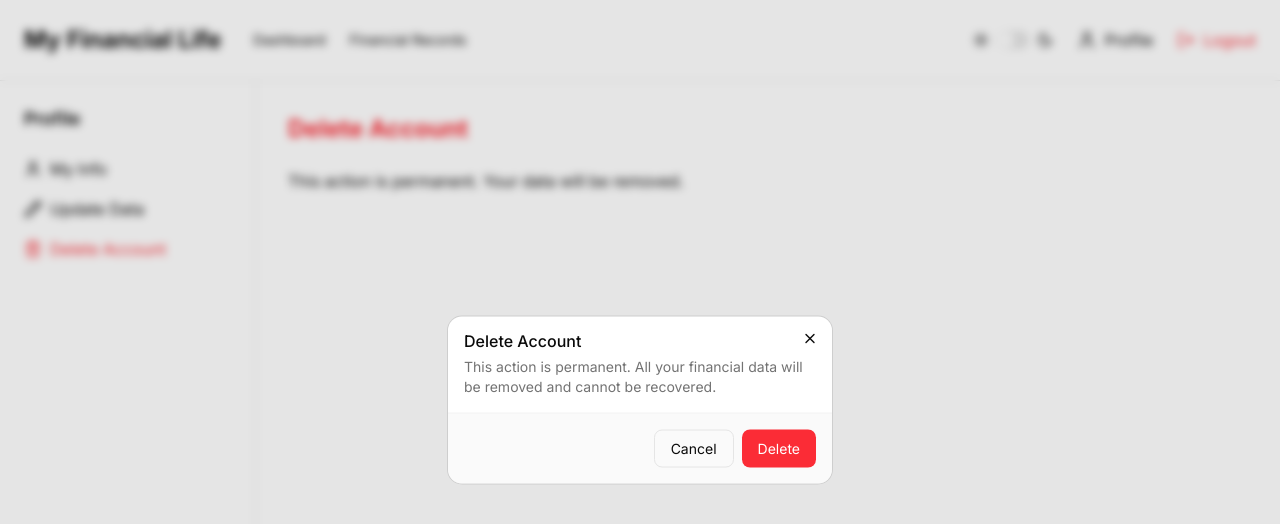
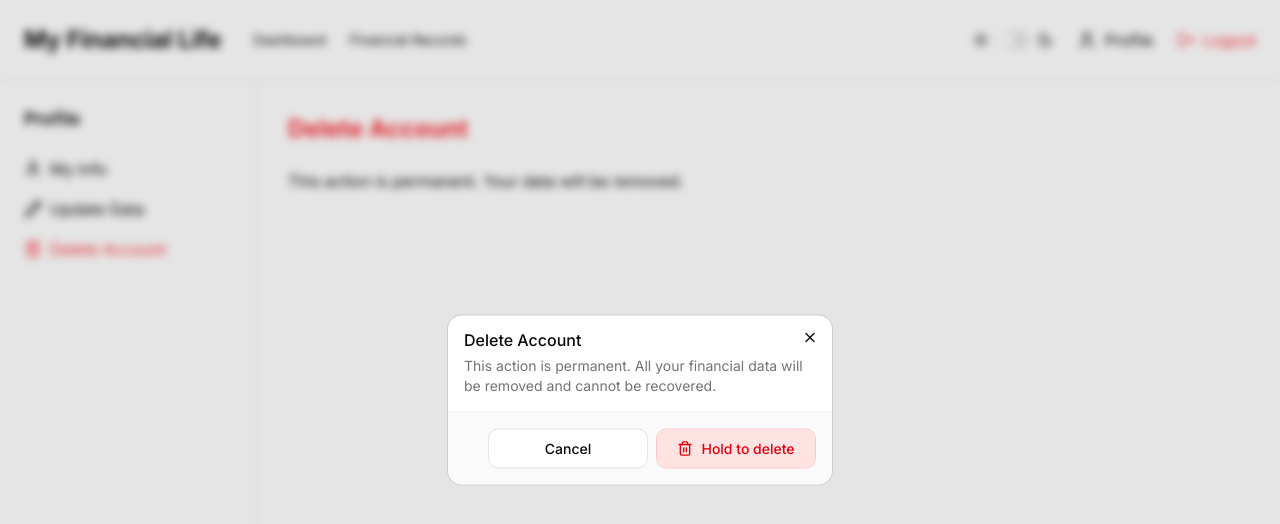
Before and after one commit to OlayaNOR/myfinanciallife, a Next.js app in the folder front/myfinanciallife/: page /profile/delete in a window 1280 px wide. Both pictures are taken after a click on the button "Delete Account". Shown: the top 524 px of the page. Built offline with nearby package versions, Linux system fonts and the light colour scheme.

Commit message:
Delete account finished, connected with backend and holding button implemented

```diff
--- a/front/myfinanciallife/components/profile/ProfileSideBar.tsx
+++ b/front/myfinanciallife/components/profile/ProfileSideBar.tsx
@@ -2,6 +2,8 @@
 
 import Link from "next/link";
 import { User, Pencil, Trash2 } from "lucide-react";
+import { ButtonHoldAndRelease } from "@/components/ui/hold-and-release-button"
+import { DialogClose } from "@/components/ui/dialog"
 
 import {
   Dialog,
@@ -12,6 +14,20 @@ import {
   DialogFooter,
   DialogTrigger,
 } from "@/components/ui/dialog";
+import { deleteAccount } from "@/services/userService";
+import { Button } from "../ui/button";
+
+async function handleDeleteAccount() {
+  try {
+    await deleteAccount()
+
+    localStorage.removeItem("token")
+    window.location.href = "/"
+
+  } catch (error) {
+    console.error(error)
+  }
+}
 
 export default function ProfileSidebar() {
 
@@ -61,13 +77,20 @@ export default function ProfileSidebar() {
 
             <DialogFooter>
 
-              <button className="px-4 py-2 border rounded-md">
-                Cancel
-              </button>
+              <DialogClose asChild>
+                <Button
+                  variant="outline"
+                  className="h-10 min-w-40"
+                >
+                  Cancel
+                </Button>
+              </DialogClose>
 
-              <button className="px-4 py-2 bg-red-500 text-white rounded-md">
-                Delete
-              </button>
+              <ButtonHoldAndRelease
+                holdDuration={3000}
+                className="min-w-40 cursor-pointer"
+                onClick={handleDeleteAccount}
+              />
 
             </DialogFooter>
 
--- a/front/myfinanciallife/components/ui/button.tsx
+++ b/front/myfinanciallife/components/ui/button.tsx
@@ -64,4 +64,6 @@ function Button({
   )
 }
 
+
+
 export { Button, buttonVariants }
--- /dev/null
+++ b/front/myfinanciallife/components/ui/hold-and-release-button.tsx
@@ -0,0 +1,86 @@
+"use client"
+
+import { useState, useRef } from "react"
+import { motion, useAnimation } from "framer-motion"
+import { Trash2Icon } from "lucide-react"
+import { Button } from "@/components/ui/button"
+import { cn } from "@/lib/utils"
+
+interface ButtonHoldAndReleaseProps
+  extends React.ButtonHTMLAttributes<HTMLButtonElement> {
+  holdDuration?: number
+}
+
+export function ButtonHoldAndRelease({
+  className,
+  holdDuration = 3000,
+  onClick,
+  ...props
+}: ButtonHoldAndReleaseProps) {
+
+  const [isHolding, setIsHolding] = useState(false)
+  const controls = useAnimation()
+  const timeoutRef = useRef<NodeJS.Timeout | null>(null)
+
+  function handleHoldStart() {
+
+    setIsHolding(true)
+
+    controls.start({
+      width: "100%",
+      transition: {
+        duration: holdDuration / 1000,
+        ease: "linear",
+      },
+    })
+
+    timeoutRef.current = setTimeout(() => {
+      onClick?.({} as any)
+    }, holdDuration)
+  }
+
+  function handleHoldEnd() {
+
+    setIsHolding(false)
+
+    if (timeoutRef.current) {
+      clearTimeout(timeoutRef.current)
+    }
+
+    controls.stop()
+
+    controls.start({
+      width: "0%",
+      transition: { duration: 0.2 },
+    })
+  }
+
+  return (
+    <Button
+      size="default"
+      className={cn(
+        "h-10 min-w-40 relative overflow-hidden",
+        "bg-red-100 dark:bg-red-200",
+        "text-red-600 border border-red-200",
+        className
+      )}
+      onMouseDown={handleHoldStart}
+      onMouseUp={handleHoldEnd}
+      onMouseLeave={handleHoldEnd}
+      onTouchStart={handleHoldStart}
+      onTouchEnd={handleHoldEnd}
+      {...props}
+    >
+      <motion.div
+        initial={{ width: "0%" }}
+        animate={controls}
+        className="absolute left-0 top-0 h-full bg-red-400/30"
+      />
+
+      <span className="relative z-10 flex items-center gap-2">
+        <Trash2Icon className="w-4 h-4" />
+        {isHolding ? "Keep holding..." : "Hold to delete"}
+      </span>
+    </Button>
+  )
+}
--- a/front/myfinanciallife/package.json
+++ b/front/myfinanciallife/package.json
@@ -9,8 +9,10 @@
     "lint": "eslint"
   },
   "dependencies": {
+    "@radix-ui/react-slot": "^1.2.4",
     "class-variance-authority": "^0.7.1",
     "clsx": "^2.1.1",
+    "framer-motion": "^12.35.2",
     "lucide-react": "^0.577.0",
     "next": "16.1.6",
     "next-themes": "^0.4.6",
--- a/front/myfinanciallife/services/userService.ts
+++ b/front/myfinanciallife/services/userService.ts
@@ -12,3 +12,9 @@ export async function updateUserInfo(data: any) {
     body: JSON.stringify(data),
   });
 }
+
+export async function deleteAccount() {
+  return apiClient("/users/me", {
+    method: "DELETE",
+  });
+}
```
Also changed, not shown: 1 other file (tests, documents, lock files or other folders).
